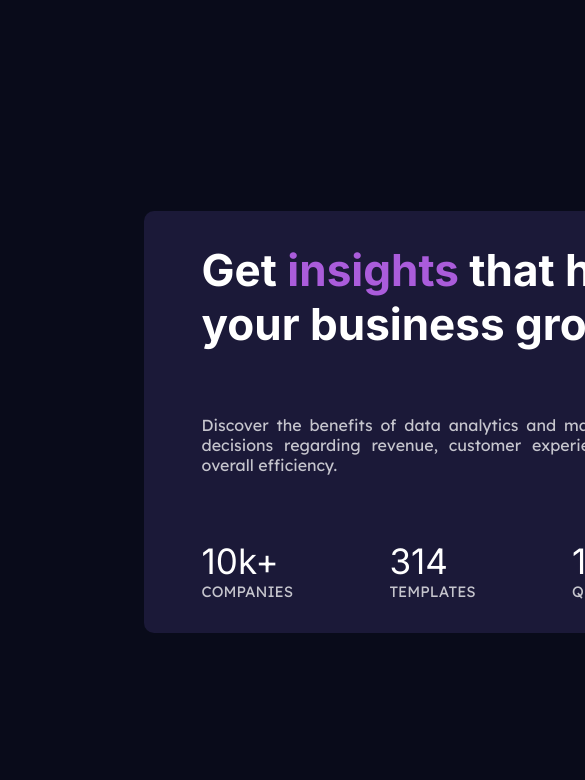
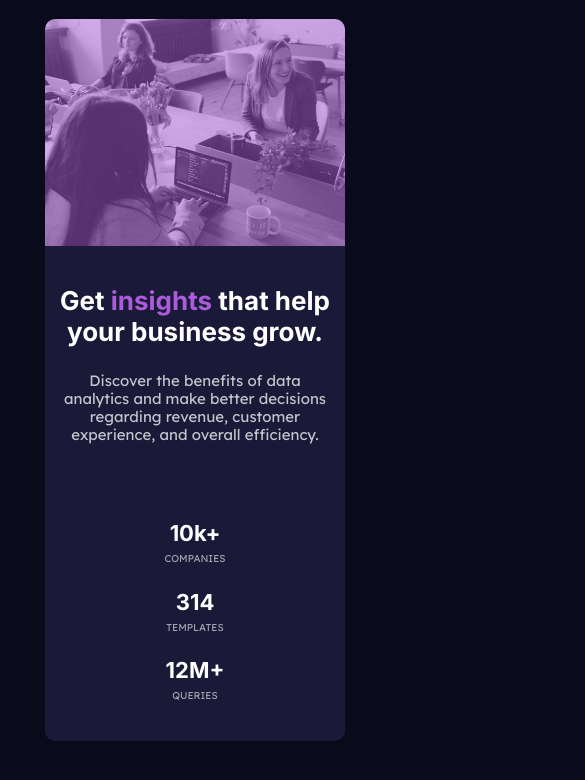
Before and after one commit to batistaTiago40/frontendmentorchallenge1, a plain HTML site: page index.html in a window 390 px wide. Shown: the top 780 px of the page, 585 px wide, since content can reach past the window. Drawn offline with Linux system fonts and the light colour scheme.

Commit message:
Challenge complete
Challenge 100% complete.
* Responsive.
* Mobile version.

```diff
--- a/index.html
+++ b/index.html
@@ -20,11 +20,13 @@
   <div class="main-container">
     <div class="main-text">
       <div class="content">
-        <h1>Get <span>insights</span> that help <br> your business grow.</h1>
-        <p>
-          Discover the benefits of data analytics and make better decisions regarding revenue, customer
-          experience, and overall efficiency.
-        </p>
+        <div class="content-top">
+          <h1>Get <span>insights</span> that help <br> your business grow.</h1>
+          <p>
+            Discover the benefits of data analytics and make better decisions regarding revenue, customer
+            experience, and overall efficiency.
+          </p>
+        </div>
         <div class="lists">
           <ul>
             <li>10k+</li>
--- a/style.css
+++ b/style.css
@@ -4,6 +4,9 @@
   margin: 0;
   padding: 0;
   box-sizing: border-box;
+}
+html {
+  font-size: 62.5%;
 }
 
 body {
@@ -24,12 +27,12 @@ body {
   display: flex;
   justify-content: center;
   align-items: center;
-  border-radius: 10px;
+  border-radius: 1rem;
 }
 
 .main-text {
   width: 50%;
-  height: 100%;
+  height: 70%;
   display: flex;
   justify-content: center;
 }
@@ -38,16 +41,24 @@ body {
   display: flex;
   flex-direction: column;
   align-items: flex-start;
-  justify-content: space-around;
-  width: 80%;
-  font-size: 15px;
+  justify-content: space-between;
+  width: 75%;
+  font-size: 1.5rem;
+}
+
+.content-top {
+  width: 100%;
+  display: flex;
+  flex-direction: column;
+  justify-content: space-between;
 }
 
 .content h1 {
   text-align: justify;
   font-family: "Inter", sans-serif;
   font-weight: 700;
-  font-size: 44px;
+  font-size: 4rem;
+  margin-bottom: 2.5rem;
 }
 
 .content h1 span {
@@ -58,7 +69,9 @@ body {
   text-align: justify;
   color: hsla(0, 0%, 100%, 0.75);
   font-family: "Lexend Deca", sans-serif;
-  font-size: 16px;
+  font-weight: 400;
+  font-size: 1.5rem;
+  margin-bottom: 4rem;
 }
 
 .lists {
@@ -73,12 +86,14 @@ body {
 
 .lists ul li:nth-child(1) {
   font-family: "Inter", sans-serif;
-  font-size: 35px;
+  font-weight: 700;
+  font-size: 3.5rem;
 }
 
 .lists ul li:nth-child(2) {
   font-family: "Lexend Deca", sans-serif;
-  color: hsla(0, 0%, 100%, 0.75);
+  font-weight: 400;
+  color: hsla(0, 0%, 100%, 0.6);
 }
 
 .main-container .main-img {
@@ -86,12 +101,113 @@ body {
   height: 100%;
   background-color: hsl(277, 64%, 61%);
   overflow: hidden;
-  border-radius: 0px 10px 10px 0px;
+  border-radius: 0 1rem 1rem 0;
 }
 
 .main-container .main-img img {
   width: 100%;
   height: 100%;
   opacity: 0.5;
-  border-radius: 0px 10px 10px 0px;
+  border-radius: 0 1rem 1rem 0;
 }
+
+/* Media Querries */
+
+@media only screen and (max-width: 81.5rem) {
+  html {
+    font-size: 62.5%;
+  }
+
+  body {
+    width: 37.5rem;
+    height: 90vh;
+    overflow: hidden;
+  }
+
+  .main-container {
+    width: 80%;
+    height: 95%;
+    display: flex;
+    flex-direction: column-reverse;
+    border-radius: 1rem;
+    flex-wrap: nowrap;
+  }
+
+  .main-container .main-text {
+    width: 100%;
+    height: 100%;
+    margin: 2rem 0;
+  }
+
+  .main-container .main-text .content {
+    width: 90%;
+    display: flex;
+    flex-direction: column;
+    align-items: center;
+    justify-content: space-around;
+  }
+
+  .main-container .main-text .content .content-top {
+    width: 100%;
+    display: flex;
+    flex-direction: column;
+    justify-content: space-between;
+  }
+
+  .main-container .main-text .content h1 {
+    font-family: "Inter", sans-serif;
+    font-weight: 700;
+    text-align: center;
+    font-size: 2.6rem;
+  }
+
+  .main-container .main-text .content p {
+    font-family: "Lexend Deca", sans-serif;
+    font-weight: 400;
+    color: hsla(0, 0%, 100%, 0.75);
+    text-align: center;
+    font-size: 1.5rem;
+    line-height: 1.8rem;
+  }
+
+  .main-container .main-text .content .lists {
+    display: flex;
+    flex-direction: column;
+    justify-content: space-between;
+    align-items: center;
+    height: 40%;
+  }
+
+  .main-container .main-text .content .lists ul {
+    display: flex;
+    flex-direction: column;
+    justify-content: space-between;
+    align-items: center;
+  }
+
+  .main-container .main-text .content .lists ul li:nth-child(1) {
+    font-family: "Inter", sans-serif;
+    font-weight: 700;
+    font-size: 2.2rem;
+    margin-bottom: 0.6rem;
+  }
+
+  .main-container .main-text .content .lists ul li:nth-child(2) {
+    font-family: "Lexend Deca", sans-serif;
+    font-weight: 400;
+    color: hsla(0, 0%, 100%, 0.6);
+    font-size: 1rem;
+  }
+
+  .main-container .main-img {
+    width: 100%;
+    height: 50%;
+    border-radius: 1rem 1rem 0 0;
+  }
+
+  .main-container .main-img img {
+    width: 100%;
+    height: 100%;
+    border-radius: 1rem 1rem 0 0;
+  }
+}
```
